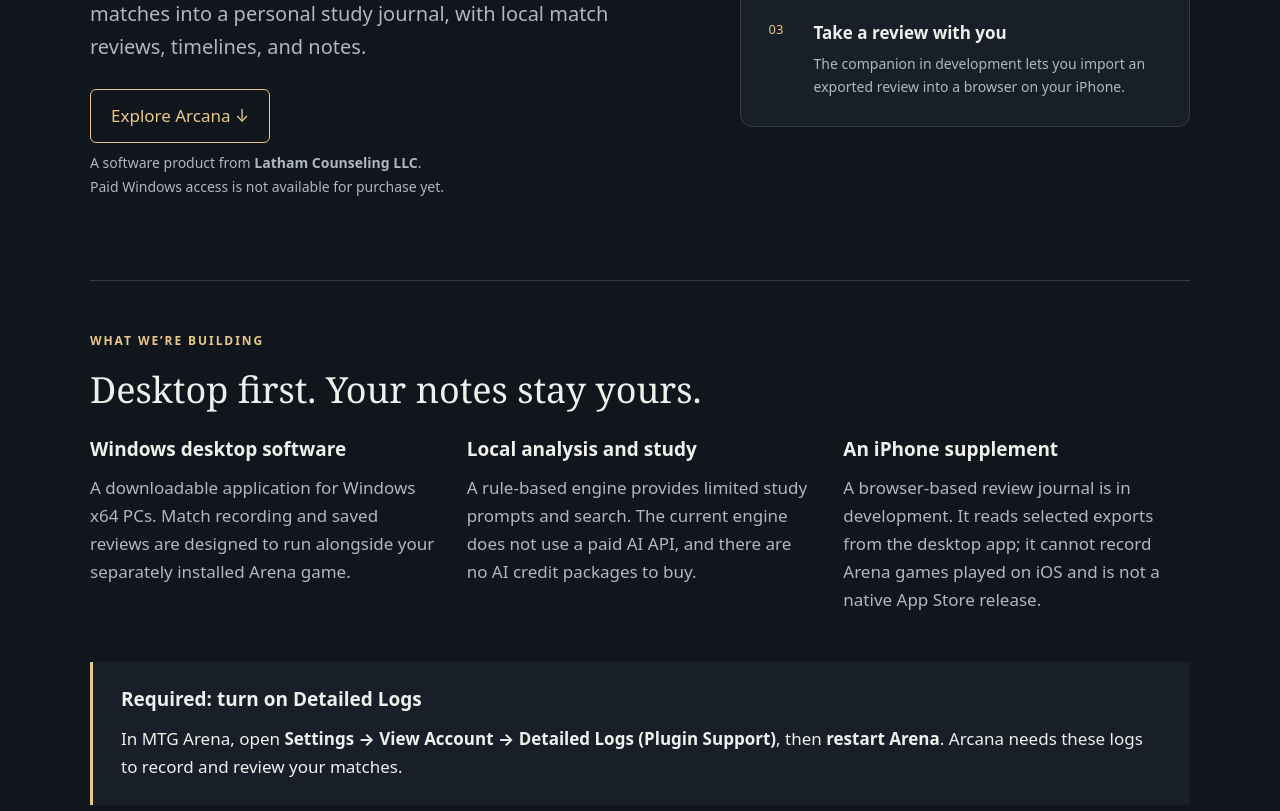
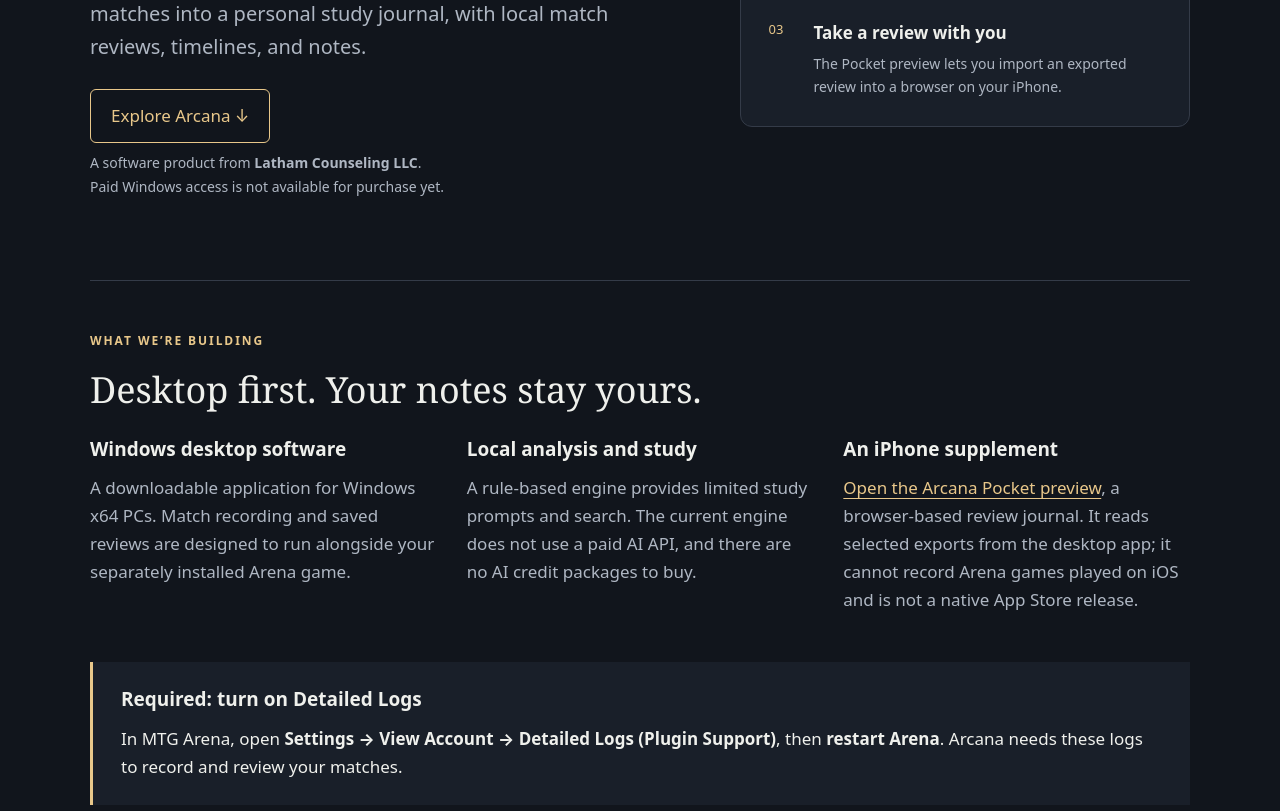
Before and after one commit to drlatham18/arcana-macos, a plain HTML site: page docs/business/index.html in a window 1280 px wide. Shown: the part 570-1381 px from the top of the page. Drawn offline with Linux system fonts and the light colour scheme.

Commit message:
Link Pocket preview and state Windows commercial availability clearly

```diff
--- a/docs/business/index.html
+++ b/docs/business/index.html
@@ -18,9 +18,9 @@
 <main id="main">
 <section class="hero">
 <div><span class="status">Windows edition · In preparation</span><p class="eyebrow">A desktop companion for MTG Arena</p><h1>Your game ends.<br><em>The learning<br>doesn’t have to.</em></h1><p class="lead">Arcana helps you turn completed Magic: The Gathering Arena matches into a personal study journal, with local match reviews, timelines, and notes.</p><a class="button" href="#product">Explore Arcana ↓</a><p class="note">A software product from <strong>Latham Counseling LLC</strong>.<br>Paid Windows access is not available for purchase yet.</p></div>
-<aside class="flow" aria-label="Intended desktop workflow"><p class="eyebrow">From play to reflection</p><ol><li><strong>Record on your Windows PC</strong><p>With Arena’s Detailed Logs enabled, Arcana reads the game’s local log.</p></li><li><strong>Review after the match</strong><p>Explore the recorded timeline and keep your own study notes.</p></li><li><strong>Take a review with you</strong><p>The companion in development lets you import an exported review into a browser on your iPhone.</p></li></ol></aside>
+<aside class="flow" aria-label="Intended desktop workflow"><p class="eyebrow">From play to reflection</p><ol><li><strong>Record on your Windows PC</strong><p>With Arena’s Detailed Logs enabled, Arcana reads the game’s local log.</p></li><li><strong>Review after the match</strong><p>Explore the recorded timeline and keep your own study notes.</p></li><li><strong>Take a review with you</strong><p>The Pocket preview lets you import an exported review into a browser on your iPhone.</p></li></ol></aside>
 </section>
-<section id="product" class="section"><p class="eyebrow">What we’re building</p><h2>Desktop first. Your notes stay yours.</h2><div class="grid"><article><h3>Windows desktop software</h3><p>A downloadable application for Windows x64 PCs. Match recording and saved reviews are designed to run alongside your separately installed Arena game.</p></article><article><h3>Local analysis and study</h3><p>A rule-based engine provides limited study prompts and search. The current engine does not use a paid AI API, and there are no AI credit packages to buy.</p></article><article><h3>An iPhone supplement</h3><p>A browser-based review journal is in development. It reads selected exports from the desktop app; it cannot record Arena games played on iOS and is not a native App Store release.</p></article></div><div class="callout"><h3>Required: turn on Detailed Logs</h3><p>In MTG Arena, open <strong>Settings → View Account → Detailed Logs (Plugin Support)</strong>, then <strong>restart Arena</strong>. Arcana needs these logs to record and review your matches.</p></div><p class="note" style="margin-top:24px">Analysis is limited by the available logs and supported interactions. It cannot guarantee the best play or improved results. Arcana is an independent study aid, not an official Wizards product. Live assistance must not be used in competitive, tournament, or prize-bearing matches.</p></section>
+<section id="product" class="section"><p class="eyebrow">What we’re building</p><h2>Desktop first. Your notes stay yours.</h2><div class="grid"><article><h3>Windows desktop software</h3><p>A downloadable application for Windows x64 PCs. Match recording and saved reviews are designed to run alongside your separately installed Arena game.</p></article><article><h3>Local analysis and study</h3><p>A rule-based engine provides limited study prompts and search. The current engine does not use a paid AI API, and there are no AI credit packages to buy.</p></article><article><h3>An iPhone supplement</h3><p><a href="../companion/">Open the Arcana Pocket preview</a>, a browser-based review journal. It reads selected exports from the desktop app; it cannot record Arena games played on iOS and is not a native App Store release.</p></article></div><div class="callout"><h3>Required: turn on Detailed Logs</h3><p>In MTG Arena, open <strong>Settings → View Account → Detailed Logs (Plugin Support)</strong>, then <strong>restart Arena</strong>. Arcana needs these logs to record and review your matches.</p></div><p class="note" style="margin-top:24px">Analysis is limited by the available logs and supported interactions. It cannot guarantee the best play or improved results. Arcana is an independent study aid, not an official Wizards product. Live assistance must not be used in competitive, tournament, or prize-bearing matches.</p></section>
 <section id="availability" class="section split"><div><p class="eyebrow">Availability &amp; pricing</p><h2>A paid Windows edition is planned.</h2></div><div><p>The Windows release is undergoing installation, signing, licensing, and game-recording validation. <strong>Sales, subscriptions, preorders, and paid downloads are not open on this website.</strong></p><p class="note">Subscription pricing, included devices, renewal terms, delivery timing, and cancellation and refund policies will be published before orders are accepted. No payment is collected or requested here.</p><p class="note">An earlier free Mac edition is a separate historical release. It does not represent the availability or terms of the planned Windows product.</p></div></section>
 <section id="business" class="section split"><div><p class="eyebrow">Business information</p><h2>Who makes Arcana?</h2></div><div><h3>Latham Counseling LLC</h3><p>Latham Counseling LLC is the business responsible for Arcana’s planned software offering. Arcana is the product name used on this website.</p><p class="note">This page describes a gaming software product. Arcana does not provide counseling, diagnosis, treatment, or other healthcare services.</p><p class="note">Magic: The Gathering and MTG Arena are trademarks of Wizards of the Coast. Arcana is not affiliated with, sponsored by, or endorsed by Wizards of the Coast.</p></div></section>
 <section id="support" class="section"><p class="eyebrow">Questions &amp; support</p><h2>Contact the Arcana project.</h2><p>For product questions or help with Arcana, email <a href="mailto:supportarcana@gmail.com">supportarcana@gmail.com</a>. You can also report a non-sensitive technical issue on our <a href="https://github.com/drlatham18/arcana-macos/issues">GitHub support page</a>; a GitHub account is required to post there.</p><p class="note">GitHub support posts are public. Do not send passwords, payment-card details, identity documents, or medical information. Share only the details needed to explain your Arcana question; do not attach raw game logs or private notes unless we request a specific, limited diagnostic excerpt.</p></section>
--- a/docs/companion/sw.js
+++ b/docs/companion/sw.js
@@ -1,5 +1,5 @@
 'use strict';
-const CACHE='arcana-pocket-v1';const FILES=['./','./index.html','./pocket.css','./pocket.js','./review-format.js','./manifest.webmanifest','./icon.png','./privacy.html'];
+const CACHE='arcana-pocket-v2';const FILES=['./','./index.html','./pocket.css','./pocket.js','./review-format.js','./manifest.webmanifest','./icon.png','./privacy.html'];
 self.addEventListener('install',event=>event.waitUntil(caches.open(CACHE).then(cache=>cache.addAll(FILES))));
 self.addEventListener('activate',event=>event.waitUntil(caches.keys().then(keys=>Promise.all(keys.filter(key=>key.startsWith('arcana-pocket-')&&key!==CACHE).map(key=>caches.delete(key))))));
 self.addEventListener('fetch',event=>{const url=new URL(event.request.url);if(event.request.method!=='GET'||url.origin!==self.location.origin||!url.pathname.startsWith(new URL(self.registration.scope).pathname))return;event.respondWith(caches.match(event.request).then(cached=>cached||fetch(event.request)));});
```
Also changed, not shown: docs/companion/index.html (+1 -1 lines).
